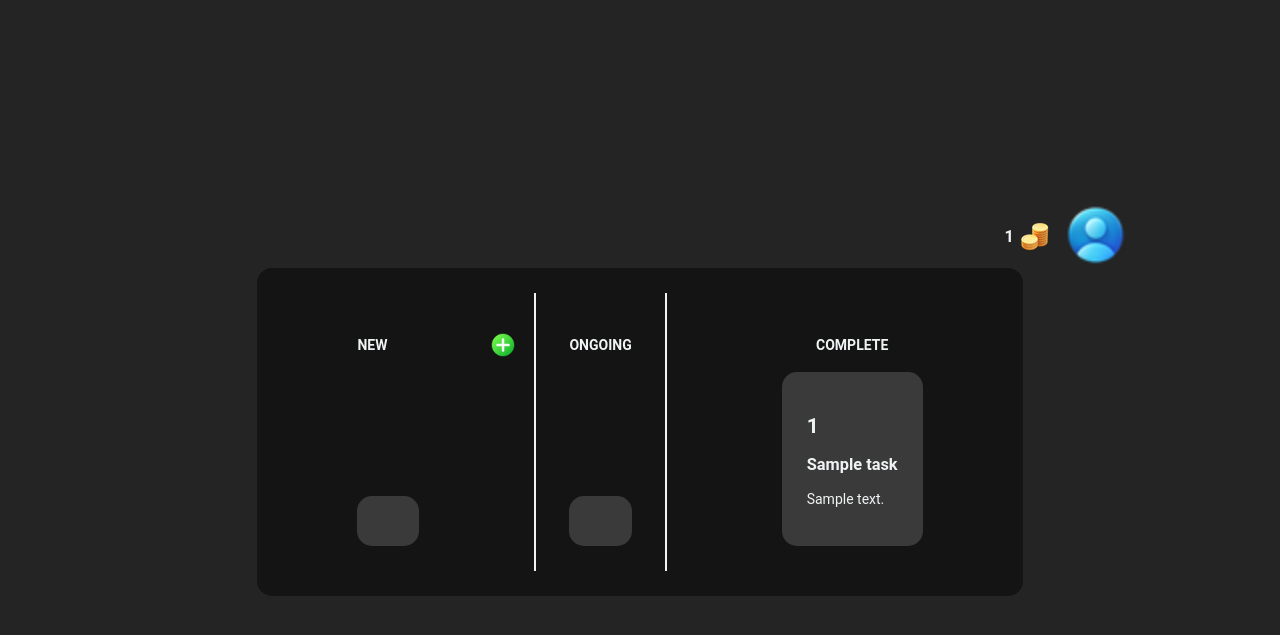
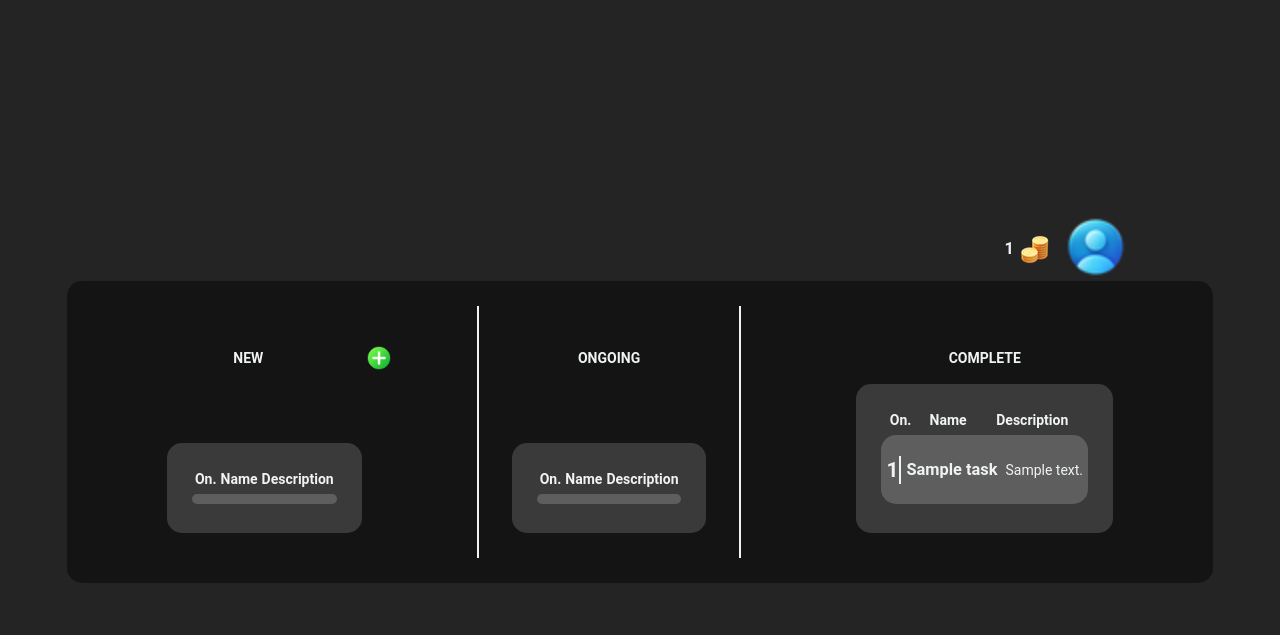
Before and after one commit to B3bq/taskmgm, a Flask app: template templates/tasks.html in a window 1280 px wide. Shown: the top 635 px of the page. Run offline with Flask 3, Linux system fonts and the light colour scheme; the template is opened without the code that fills it: values that come from a table or form of the project are taken from there, others are empty; tables that the repository leaves empty hold one stand-in row (values such as "Sample post"); lists and menus that the app fills with data are empty.

Commit message:
adding tasks, showing thier on main page, hover effects

```diff
--- a/app.py
+++ b/app.py
@@ -1,9 +1,9 @@
 from flask import Flask, redirect, url_for, request, render_template
 from flask_sqlalchemy import SQLAlchemy
 from sqlalchemy import and_
-import os
+import os, bcrypt, random
+from datetime import datetime, timedelta
 from dotenv import load_dotenv
-import bcrypt
 
 load_dotenv()  # ładowanie zmiennych z pliku .env
 
@@ -35,7 +35,10 @@ class Tasks(db.Model):
     description = db.Column(db.Text, nullable=False)
     status = db.Column(db.String(50), nullable=False, server_default='new')
     category = db.Column(db.String(50), nullable=False)
-    repeatability = db.Column(db.Date, nullable=False)
+    reward = db.Column(db.Integer, nullable=False)
+    repeatability = db.Column(db.String(50), nullable=False)
+    start_date = db.Column(db.Date, nullable=False)
+    end_date = db.Column(db.Date, nullable=False)
 
 class Gifs(db.Model):
     __tablename__ = 'gifs'
@@ -154,6 +157,48 @@ def task(user):
 
     return render_template('task.html', user=user_data)
 
+@app.route('/add_task/<int:user_id>/<user>', methods=['POST'])
+def add_task(user_id, user):
+    # data from html
+    name = request.form['name']
+    des = request.form['description']
+    prio = request.form['priority']
+    repeatability = request.form['option']
+
+    match repeatability:
+        case "daily":
+            start_date = datetime.today().date()
+            end_str = "2073-04-28"
+            end_date = datetime.strptime(end_str, "%Y-%m-%d").date()
+        case "weekly":
+            start_date_str = request.form['weekly']
+            start_date = datetime.strptime(start_date_str, "%Y-%m-%d").date()
+            end_date = start_date + timedelta(days=1)
+        case _:
+            date_str = request.form['range']
+            start_str, end_str = date_str.split(' - ')
+            start_date = datetime.strptime(start_str.strip(), "%Y-%m-%d").date()
+            end_date = datetime.strptime(end_str.strip(), "%Y-%m-%d").date()
+
+    match prio:
+        case 'critical':
+            reward = random.randint(35, 50)
+        case 'important':
+            reward = random.randint(20, 40)
+        case 'medium':
+            reward = random.randint(10, 25)
+        case 'low':
+            reward = random.randint(5, 15)
+        case _:
+            reward = random.randint(1, 10)
+
+    with app.app_context():
+        new_task = Tasks(user_id=user_id, name=name, description=des, category=prio, reward=reward, repeatability=repeatability, start_date=start_date, end_date=end_date)
+        db.session.add(new_task)
+        db.session.commit()
+
+    return redirect(url_for('tasks', user=user))
+
 @app.route('/success/<name>')
 def success(name):
     return f'siema {name}'
@@ -197,7 +242,7 @@ def insert():
                 new_user = Users(name=user, email=mail, password=hashed_str)
                 db.session.add(new_user)
                 db.session.commit()
-                print('dodano')
+
                 return "<p>Added user</p><a href='/'><button>Back</button></a>"
         else:
             print('nie zgadza sie')
--- a/static/css/style.css
+++ b/static/css/style.css
@@ -138,7 +138,7 @@ input {
   padding: 25px;
 }
 
-section > .quest, section > .pet, section > .new, section > .ongoing, section > .complete {
+section > .task, section > .pet, section > .new, section > .ongoing, section > .complete {
   display: flex;
   flex-direction: column;
   justify-content: space-between;
@@ -146,16 +146,44 @@ section > .quest, section > .pet, section > .new, section > .ongoing, section >
   margin: 0px 50px 0px 50px;
 }
 
-.quest section, .new section, .ongoing section, .complete section {
+.task section, .new section, .ongoing section, .complete section {
   flex-direction: column;
   width: 100%;
   background-color: #3b3a3a;
 }
 
-.quest h1 {
+.task h1 {
   font-size: 2rem;
 }
-.quest button {
+.task__list {
+  display: flex;
+  flex-direction: column;
+}
+.task__list-card {
+  display: inline-block;
+  flex-direction: row;
+  background-color: #5e5e5e;
+  padding: 5px;
+  border-radius: 15px;
+  position: relative;
+  margin: 4px 0px 4px 0px;
+}
+.task__list-card .hover-desc {
+  display: none;
+  position: absolute;
+  top: 100%;
+  left: 0;
+  background-color: #5e5e5e;
+  color: #f0f3f4;
+  padding: 8px 12px;
+  border-radius: 8px;
+  white-space: nowrap;
+  z-index: 10;
+}
+.task__list-card .hover-task:hover + .hover-desc {
+  display: block;
+}
+.task button {
   display: inline-flex;
   align-items: center;
   border-radius: 15px;
@@ -163,7 +191,7 @@ section > .quest, section > .pet, section > .new, section > .ongoing, section >
   margin: 10px 0px 0px 0px;
   background-color: #f0f3f4;
 }
-.quest button::before {
+.task button::before {
   display: inline-block;
   vertical-align: middle;
   content: url("../img/planning.png")/"Manage";
@@ -269,6 +297,36 @@ section > .quest, section > .pet, section > .new, section > .ongoing, section >
   scale: 0.7;
 }
 
+.new .task__list, .ongoing .task__list, .complete .task__list {
+  display: flex;
+  flex-direction: column;
+}
+.new .task__list-card, .ongoing .task__list-card, .complete .task__list-card {
+  display: flex;
+  flex-direction: row;
+  align-items: center;
+  background-color: #5e5e5e;
+  padding: 5px;
+  border-radius: 15px;
+  margin: 4px 0px 4px 0px;
+}
+.new .task__list-card h2, .ongoing .task__list-card h2, .complete .task__list-card h2 {
+  margin-right: 5px;
+}
+.new .task__list-card h2::after, .ongoing .task__list-card h2::after, .complete .task__list-card h2::after {
+  display: block;
+  content: "";
+  position: absolute;
+  height: 40%;
+  width: 2px;
+  background: #f0f3f4;
+  top: 21px;
+  left: 18px;
+}
+.new .task__list-card h3, .ongoing .task__list-card h3, .complete .task__list-card h3 {
+  margin: 0px 8px 0px 3px;
+}
+
 .ongoing {
   position: relative;
 }
@@ -308,14 +366,20 @@ section > .quest, section > .pet, section > .new, section > .ongoing, section >
   flex-direction: column;
   justify-content: center;
 }
+.addTask section form input {
+  text-align: left;
+}
 .addTask section form textarea {
   border-radius: 5px;
   margin: 10px;
+  padding: 5px;
   height: 50px;
   resize: none;
 }
 .addTask section form select {
   margin: 10px;
+  padding: 2px;
+  text-align: center;
 }
 
 .hover-label {
--- a/static/js/script.js
+++ b/static/js/script.js
@@ -7,6 +7,8 @@ toggleMenuEl?.addEventListener('click', function(){
 })
 
 const checkBoxes = document.querySelectorAll('input[type="checkbox"][name="option"');
+const dateOnce = document.getElementById('dateonce');
+const dateRnage = document.getElementById('daterange');
 
 checkBoxes.forEach(cb =>{
     cb.addEventListener('change', () => {
@@ -15,6 +17,9 @@ checkBoxes.forEach(cb =>{
                 if(other !== cb) other.checked = false;
             })
         }
+
+        dateOnce.disabled = !document.getElementById('once').checked;
+        dateRnage.disabled = !document.getElementById('range').checked;
     })
 })
 
--- a/static/scss/modules/sections.scss
+++ b/static/scss/modules/sections.scss
@@ -15,7 +15,7 @@
     }
 }
 
-section>.quest, section>.pet, section>.new, section>.ongoing, section>.complete{
+section>.task, section>.pet, section>.new, section>.ongoing, section>.complete{
     display: flex;
     flex-direction: column;
     justify-content: space-between;
@@ -23,7 +23,7 @@ section>.quest, section>.pet, section>.new, section>.ongoing, section>.complete{
     margin: 0px 50px 0px 50px;
 }
 
-.quest, .new, .ongoing, .complete{
+.task, .new, .ongoing, .complete{
     section{
         flex-direction: column;
         width: 100%;
@@ -31,9 +31,40 @@ section>.quest, section>.pet, section>.new, section>.ongoing, section>.complete{
     }
 }
 
-.quest{
+.task{
     h1{
         font-size: 2rem;
+    }
+
+    &__list{
+        display: flex;
+        flex-direction: column;
+
+        &-card{
+            display: inline-block;
+            flex-direction: row;
+            background-color: $fourColor;
+            padding: 5px;
+            border-radius: 15px;
+            position: relative;
+            margin: 4px 0px 4px 0px;
+
+            .hover-desc{
+                display: none;
+                position: absolute;
+                top: 100%;
+                left: 0;
+                background-color: $fourColor;
+                color: $fontColor;
+                padding: 8px 12px;
+                border-radius: 8px;
+                white-space: nowrap;
+                z-index: 10;
+            }
+            .hover-task:hover + .hover-desc{
+                display: block;
+            }
+        }
     }
 
     button{
@@ -165,6 +196,41 @@ section>.quest, section>.pet, section>.new, section>.ongoing, section>.complete{
         }
     }
 }
+.new, .ongoing, .complete{
+    .task{
+        &__list{
+            display: flex;
+            flex-direction: column;
+
+            &-card{
+                display: flex;
+                flex-direction: row;
+                align-items: center;
+                background-color: $fourColor;
+                padding: 5px;
+                border-radius: 15px;
+                margin: 4px 0px 4px 0px;
+
+                h2{
+                    margin-right: 5px;
+                    &::after{
+                        display: block;
+                        content: '';
+                        position: absolute;
+                        height: 40%;
+                        width: 2px;
+                        background: $fontColor;
+                        top: 21px;
+                        left: 18px;
+                    }
+                }
+                h3{
+                    margin: 0px 8px 0px 3px;
+                }
+            }
+        }
+    }
+}
 
 .ongoing{
     position: relative;
@@ -206,9 +272,14 @@ section>.quest, section>.pet, section>.new, section>.ongoing, section>.complete{
             flex-direction: column;
             justify-content: center;
 
+            input{
+                text-align: left;
+            }
+
             textarea{
                 border-radius: 5px;
                 margin: 10px;
+                padding: 5px;
                 height: 50px;
 
                 resize: none;
@@ -216,10 +287,14 @@ section>.quest, section>.pet, section>.new, section>.ongoing, section>.complete{
 
             select{
                 margin: 10px;
+                padding: 2px;
+                text-align: center;
             }
         }
     }
 }
+
+
 
 .hover-label{
     display: inline-flex;
--- a/static/scss/modules/variables.scss
+++ b/static/scss/modules/variables.scss
@@ -4,3 +4,4 @@ $fontColor: #f0f3f4;
 $primaryColor: #242424;
 $secondaryColor: #141414;
 $thirdColor: #3b3a3a;
+$fourColor: #5e5e5e;
--- a/templates/tasks.html
+++ b/templates/tasks.html
@@ -30,9 +30,12 @@
                     <a href="/task/{{user.name}}"><img src="{{url_for('static', filename='img/plus.png')}}" alt="plus"></a>
                 </header>
                 <section>
-                    <div class="task-list"><!--think about colors based on category-->
+                    <table>
+                        <tr><th>On.</th><th>Name</th><th>Description</th></tr>
+                    </table>
+                    <div class="task__list"><!--think about colors based on category-->
                         {% for task in tasks %}
-                            <div class="task-card">
+                            <div class="task__list-card">
                                 {% if task.status == "new" %}
                                     <h2>{{ loop.index }}</h2>
                                     <h3>{{task.name}}</h3>
@@ -50,9 +53,12 @@
                     <h1>ONGOING</h1>
                 </header>
                 <section>
-                    <div class="task-list"><!--think about colors based on category-->
+                    <table>
+                        <tr><th>On.</th><th>Name</th><th>Description</th></tr>
+                    </table>
+                    <div class="task__list"><!--think about colors based on category-->
                         {% for task in tasks %}
-                            <div class="task-card">
+                            <div class="task__list-card">
                                 {% if task.status == "ongoing" %}
                                     <h2>{{ loop.index }}</h2>
                                     <h3>{{task.name}}</h3>
@@ -70,9 +76,12 @@
                     <h1>COMPLETE</h1>
                 </header>
                 <section>
-                    <div class="task-list"><!--think about colors based on category-->
+                    <table>
+                        <tr><th>On.</th><th>Name</th><th>Description</th></tr>
+                    </table>
+                    <div class="task__list-list"><!--think about colors based on category-->
                         {% for task in tasks %}
-                            <div class="task-card">
+                            <div class="task__list-card">
                                 {% if task.status == "done" %}
                                     <h2>{{ loop.index }}</h2>
                                     <h3>{{task.name}}</h3>
```
Also changed, not shown: templates/main.html (+5 -5 lines), templates/task.html (+12 -8 lines), 1 other file.
